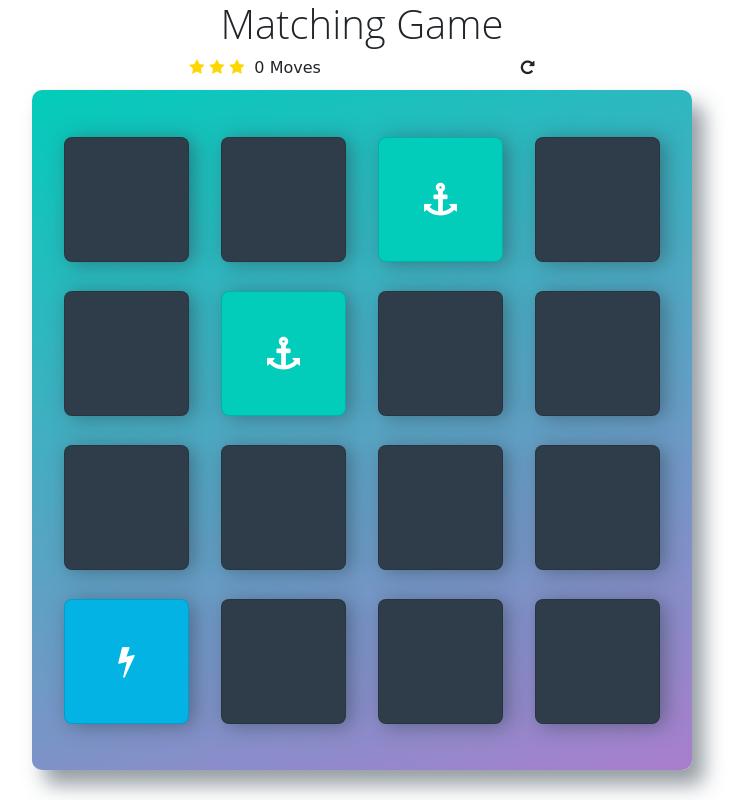
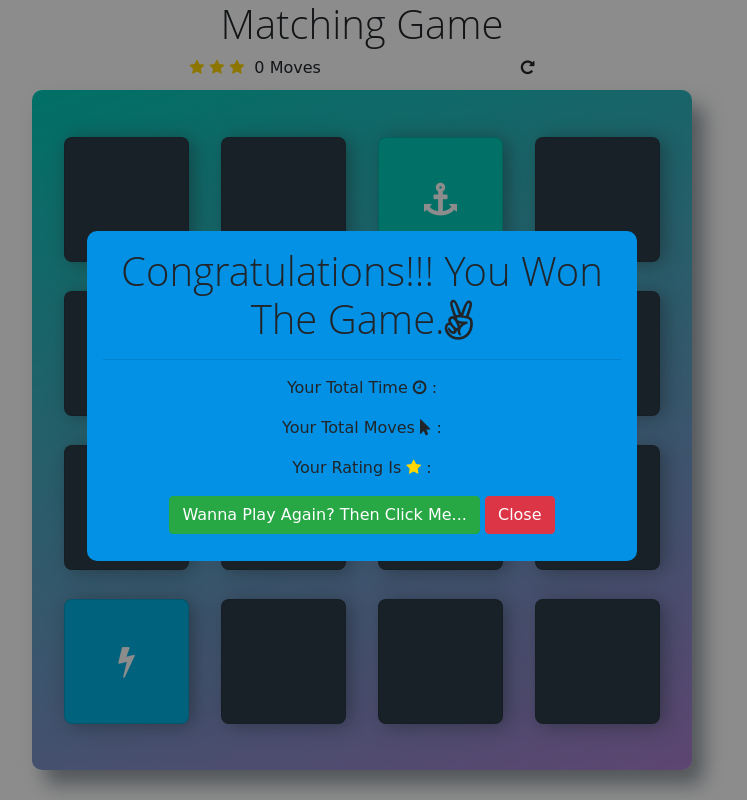
Before and after one commit to devhpes/memorygame-udacityfend, a plain HTML site: page index.html in a window 1280 px wide. Shown: the top 800 px of the page, without its empty margins (278-1025 px from the left). Drawn offline with nearby package versions, Linux system fonts and the light colour scheme; a web font is replaced by a local one.

Commit message:
Added Congratulation modal CSS

```diff
--- a/css/app.css
+++ b/css/app.css
@@ -121,3 +121,29 @@ h1 {
 .fa-star {
 	color: #FFD700;
 }
+
+/*
+ * Styles for the Congratulation modal
+ */
+
+ .congomodal {
+    position: fixed;
+    top: 0;
+    left: 0;
+    height: 100%;
+    width: 100%;
+    background: rgba(0, 0, 0, 0.450);
+}
+
+.modalBody {
+    position: relative;
+    padding: 1em;
+    width: 550px;
+    height: 330px;
+    top: 0%;
+    left: 50%;
+    background:#0291e4;
+    transform: translate(-50%, 70%);
+    text-align: center;
+    border-radius: 10px;
+}
```
